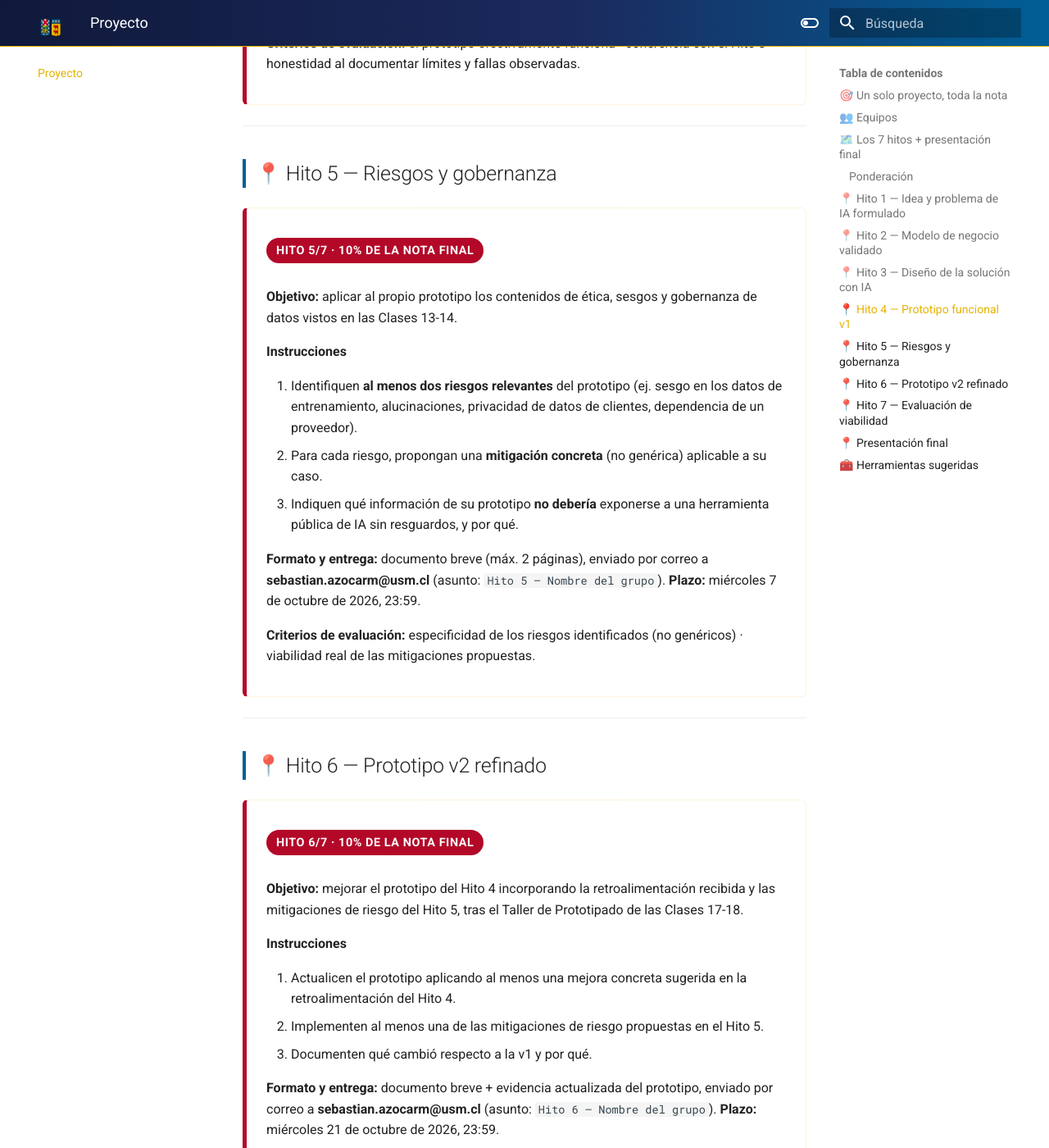
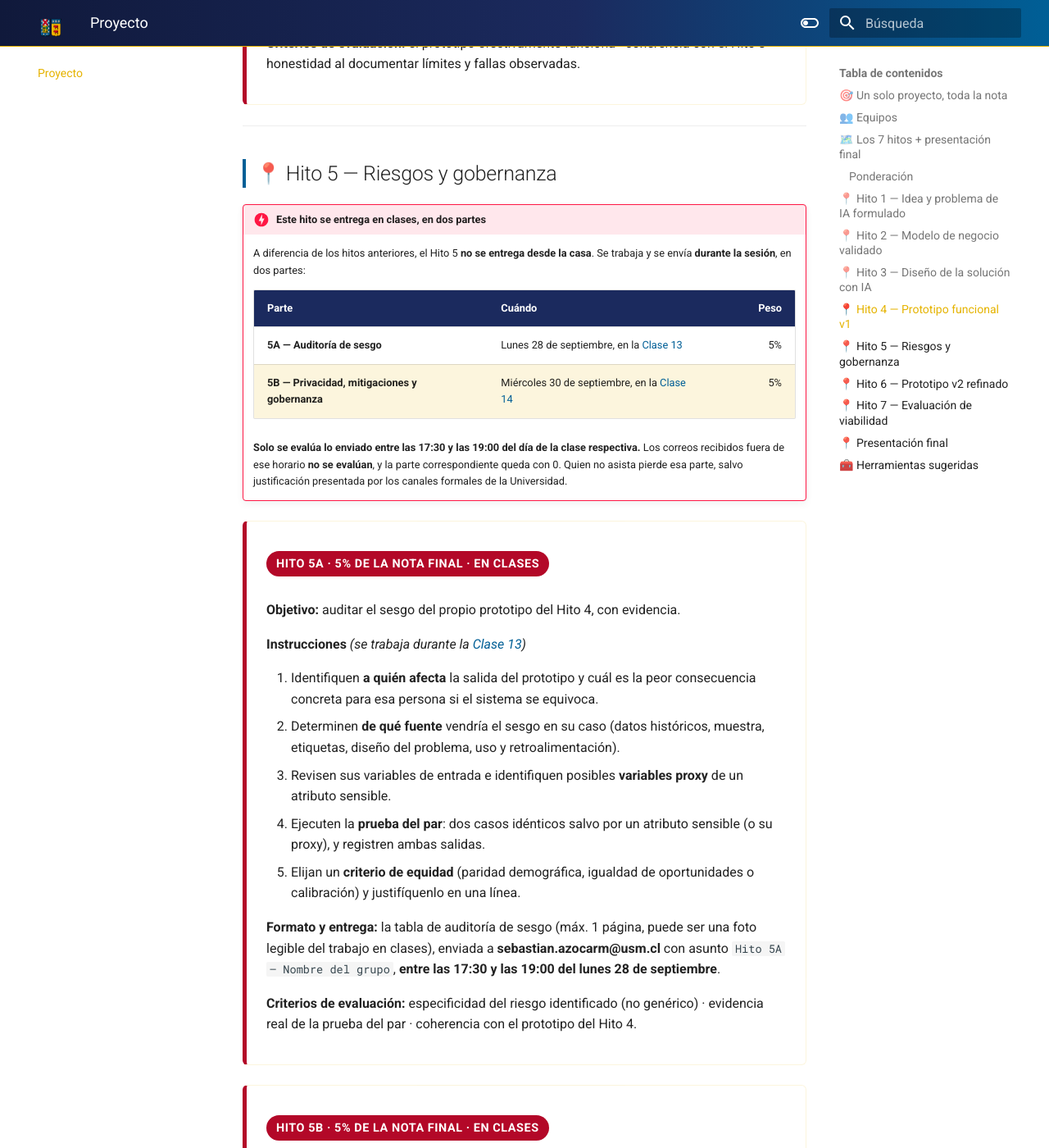
Before and after one commit to hizocar/ia-course-usm, an MkDocs documentation site: the page built from docs/proyecto.md, in a window 1280 px wide and 1400 px high, scrolled down 6174 px. Shown: the whole window at 82% size. Built offline with MkDocs 1.6.1 and Material for MkDocs 9.7.7, drawn with Linux system fonts in a browser that asks for light colours; some of the changed text lies outside the part shown.

Commit message:
Split Hito 5 into two in-class deliverables (28 and 30 September)
Hito 5 is no longer a take-home submission due 7 October. It is now
delivered during the session itself, in two halves:

- Hito 5A (5%) — bias audit, in Clase 13 on Mon 28 Sep.
- Hito 5B (5%) — data classification, risks/mitigations and governance,
  in Clase 14 on Wed 30 Sep.

Both must be emailed between 17:30 and 19:00 of that day; messages sent
outside class hours are not graded and the part scores 0. The warning is
stated on proyecto.md, calendario.md, the classes index and both class
pages, and each class now reserves a submission block in its agenda.

Clases 15-18 are freed from the old risk-review workshops and become the
prototyping workshops that carry those mitigations into Hito 6.

Co-Authored-By: Claude Opus 5 (1M context) <noreply@anthropic.com>

```diff
--- a/docs/proyecto.md
+++ b/docs/proyecto.md
@@ -56,8 +56,8 @@ trabajo del hito anterior.
 <span class="usm-timeline-meta">10% · Primera versión tangible construida con herramientas de IA sin programar.</span>
 </li>
 <li>
-<span class="usm-timeline-title">Hito 5 — Riesgos y gobernanza<span class="usm-timeline-badge">7 oct · Clase 16</span></span>
-<span class="usm-timeline-meta">10% · Identificar y mitigar riesgos éticos, de sesgo y de privacidad del prototipo.</span>
+<span class="usm-timeline-title">Hito 5 — Riesgos y gobernanza<span class="usm-timeline-badge">28 y 30 sep · Clases 13-14</span></span>
+<span class="usm-timeline-meta">10% (5% + 5%) · Se entrega <strong>en dos partes, durante la clase</strong>: auditoría de sesgo (parte A) y privacidad, mitigaciones y gobernanza (parte B).</span>
 </li>
 <li>
 <span class="usm-timeline-title">Hito 6 — Prototipo v2 refinado<span class="usm-timeline-badge">21 oct · Clase 19</span></span>
@@ -95,7 +95,7 @@ trabajo del hito anterior.
 | Hito 2 — Modelo de negocio validado | 10% |
 | Hito 3 — Diseño de la solución con IA | 10% |
 | Hito 4 — Prototipo funcional v1 | 10% |
-| Hito 5 — Riesgos y gobernanza | 10% |
+| Hito 5 — Riesgos y gobernanza *(A: 5% · B: 5%)* | 10% |
 | Hito 6 — Prototipo v2 refinado | 10% |
 | Hito 7 — Evaluación de viabilidad | 10% |
 | Presentación final | 30% |
@@ -217,26 +217,69 @@ honestidad al documentar límites y fallas observadas.
 
 ## 📍 Hito 5 — Riesgos y gobernanza
 
+!!! danger "Este hito se entrega **en clases**, en dos partes"
+    A diferencia de los hitos anteriores, el Hito 5 **no se entrega desde la casa**. Se trabaja y se
+    envía **durante la sesión**, en dos partes:
+
+    | Parte | Cuándo | Peso |
+    |---|---|---:|
+    | **5A — Auditoría de sesgo** | Lunes 28 de septiembre, en la [Clase 13](clases/clase13.md) | 5% |
+    | **5B — Privacidad, mitigaciones y gobernanza** | Miércoles 30 de septiembre, en la [Clase 14](clases/clase14.md) | 5% |
+
+    **Solo se evalúa lo enviado entre las 17:30 y las 19:00 del día de la clase respectiva.**
+    Los correos recibidos fuera de ese horario **no se evalúan**, y la parte correspondiente queda
+    con 0. Quien no asista pierde esa parte, salvo justificación presentada por los canales
+    formales de la Universidad.
+
 <div class="usm-deliverable" markdown>
-<span class="usm-deliverable-badge">Hito 5/7 · 10% de la Nota Final</span>
+<span class="usm-deliverable-badge">Hito 5A · 5% de la Nota Final · en clases</span>
 
-**Objetivo:** aplicar al propio prototipo los contenidos de ética, sesgos y gobernanza de datos
-vistos en las Clases 13-14.
+**Objetivo:** auditar el sesgo del propio prototipo del Hito 4, con evidencia.
 
-**Instrucciones**
+**Instrucciones** *(se trabaja durante la [Clase 13](clases/clase13.md))*
 
-1. Identifiquen **al menos dos riesgos relevantes** del prototipo (ej. sesgo en los datos de
-   entrenamiento, alucinaciones, privacidad de datos de clientes, dependencia de un proveedor).
-2. Para cada riesgo, propongan una **mitigación concreta** (no genérica) aplicable a su caso.
-3. Indiquen qué información de su prototipo **no debería** exponerse a una herramienta pública de IA
-   sin resguardos, y por qué.
+1. Identifiquen **a quién afecta** la salida del prototipo y cuál es la peor consecuencia concreta
+   para esa persona si el sistema se equivoca.
+2. Determinen **de qué fuente** vendría el sesgo en su caso (datos históricos, muestra, etiquetas,
+   diseño del problema, uso y retroalimentación).
+3. Revisen sus variables de entrada e identifiquen posibles **variables proxy** de un atributo
+   sensible.
+4. Ejecuten la **prueba del par**: dos casos idénticos salvo por un atributo sensible (o su proxy), y
+   registren ambas salidas.
+5. Elijan un **criterio de equidad** (paridad demográfica, igualdad de oportunidades o calibración) y
+   justifíquenlo en una línea.
 
-**Formato y entrega:** documento breve (máx. 2 páginas), enviado por correo a
-**sebastian.azocarm@usm.cl** (asunto: `Hito 5 – Nombre del grupo`). **Plazo:** miércoles 7 de
-octubre de 2026, 23:59.
+**Formato y entrega:** la tabla de auditoría de sesgo (máx. 1 página, puede ser una foto legible del
+trabajo en clases), enviada a **sebastian.azocarm@usm.cl** con asunto
+`Hito 5A – Nombre del grupo`, **entre las 17:30 y las 19:00 del lunes 28 de septiembre**.
 
-**Criterios de evaluación:** especificidad de los riesgos identificados (no genéricos) · viabilidad
-real de las mitigaciones propuestas.
+**Criterios de evaluación:** especificidad del riesgo identificado (no genérico) · evidencia real de
+la prueba del par · coherencia con el prototipo del Hito 4.
+</div>
+
+<div class="usm-deliverable" markdown>
+<span class="usm-deliverable-badge">Hito 5B · 5% de la Nota Final · en clases</span>
+
+**Objetivo:** clasificar los datos del prototipo, proponer mitigaciones verificables y definir quién
+responde por la decisión.
+
+**Instrucciones** *(se trabaja durante la [Clase 14](clases/clase14.md))*
+
+1. **Clasifiquen los datos** que usa el prototipo: no personal, personal o sensible, y si se pueden
+   minimizar.
+2. Completen la tabla de **riesgos y mitigaciones** con al menos **dos riesgos** (uno puede ser el
+   sesgo del Hito 5A), indicando tipo, a quién afecta y una mitigación **concreta y verificable**
+   (quién, cuándo, con qué umbral, qué pasa si falla).
+3. Indiquen qué información **no debería** exponerse a una herramienta pública de IA, y por qué.
+4. Escriban la frase de **gobernanza**: quién toma la decisión final y qué puede hacer la persona
+   afectada si el sistema se equivoca.
+
+**Formato y entrega:** la plantilla completa (máx. 2 páginas), enviada a
+**sebastian.azocarm@usm.cl** con asunto `Hito 5B – Nombre del grupo`, **entre las 17:30 y las 19:00
+del miércoles 30 de septiembre**.
+
+**Criterios de evaluación:** clasificación correcta de los datos · mitigaciones verificables, no
+genéricas · claridad de la definición de gobernanza.
 </div>
 
 ---
@@ -247,7 +290,7 @@ real de las mitigaciones propuestas.
 <span class="usm-deliverable-badge">Hito 6/7 · 10% de la Nota Final</span>
 
 **Objetivo:** mejorar el prototipo del Hito 4 incorporando la retroalimentación recibida y las
-mitigaciones de riesgo del Hito 5, tras el Taller de Prototipado de las Clases 17-18.
+mitigaciones de riesgo del Hito 5, tras los talleres de prototipado de las Clases 15-18.
 
 **Instrucciones**
 
```
Also changed, not shown: docs/calendario.md (+9 -6 lines), docs/clases/clase13.md (+27 -11 lines), docs/clases/clase14.md (+24 -12 lines), docs/clases/clases.md (+6 -2 lines).
